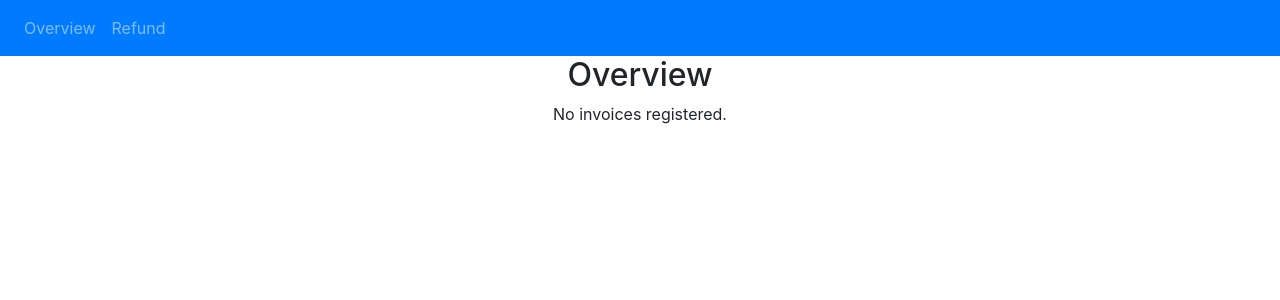
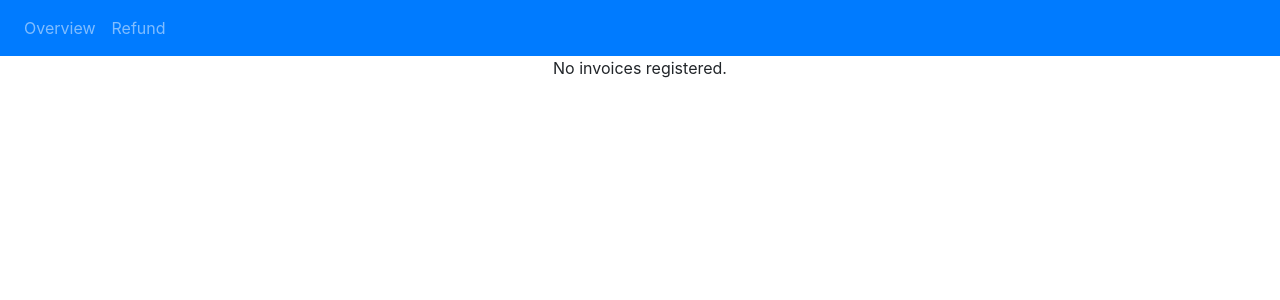
Before and after one commit to rajkhamkar1606/reactapp, a React (Create React App) app: page / in a window 1280 px wide. Shown: the top 300 px of the page. Built offline with nearby package versions, Linux system fonts and the light colour scheme.

Commit message:
Small changes according to unit testing.

```diff
--- a/src/JS/ScreenComponents/Overview.js
+++ b/src/JS/ScreenComponents/Overview.js
@@ -131,7 +131,6 @@ class Overview extends Component {
 	render(){
 		return (
 			<div>
-				<h2>Overview</h2>
 				<p id="infoMessage">Click an item in the list for more information</p>
 				<div id="invoiceView">
 					<div className="list-group" id="invoiceList">
--- a/src/JS/ScreenComponents/Refund.js
+++ b/src/JS/ScreenComponents/Refund.js
@@ -107,7 +107,8 @@ class Refund extends Component {
 	clearDataView = () => {
 		this.setState({
 			result: 'No result',
-			refundPercentage: 0
+			refundPercentage: 0,
+			refundAmount: 0
 		})
 		var len = this.state.idList.length;
 		var id;
```
